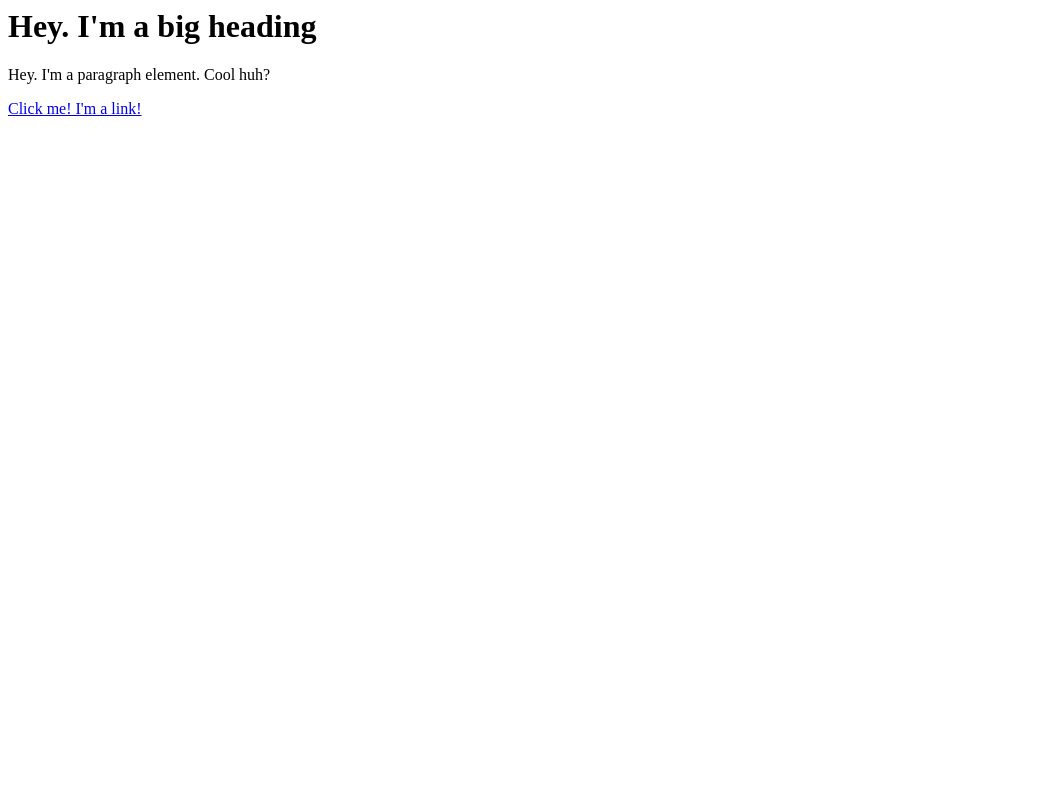
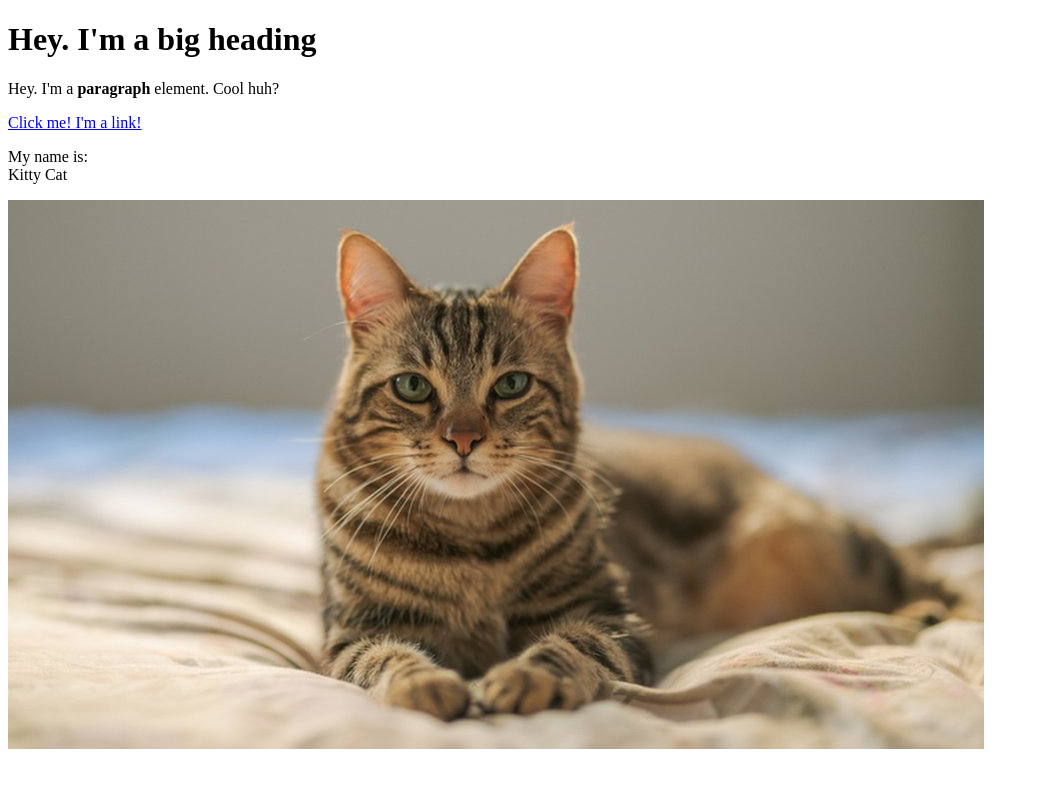
Before and after one commit to jonestre727/cartoon-hero, a plain HTML site: page test.html in a window 1280 px wide. Shown: the whole page, without its empty margins (0-1039 px from the left). Drawn offline with Linux system fonts and the light colour scheme.

Commit message:
Added a cat image and a few more elements

```diff
--- a/test.html
+++ b/test.html
@@ -1,3 +1,13 @@
+<!DOCTYPE html>
+<html>
+<head>
+    <title>Test page</title>
+</head>
+<body>
 <h1>Hey. I'm a big heading</h1>
-<p>Hey. I'm a paragraph element. Cool huh?</p>
+<p>Hey. I'm a <b>paragraph</b> element. Cool huh?</p>
 <a href="https://google.com" target="_blank" title="Let's go to Google">Click me! I'm a link!</a>
+<p>My name is:<br>Kitty Cat</p>
+<img src="img/cat.jpeg">
+</body>
+</html>
```
Also changed, not shown: img/cat.jpeg (added).
